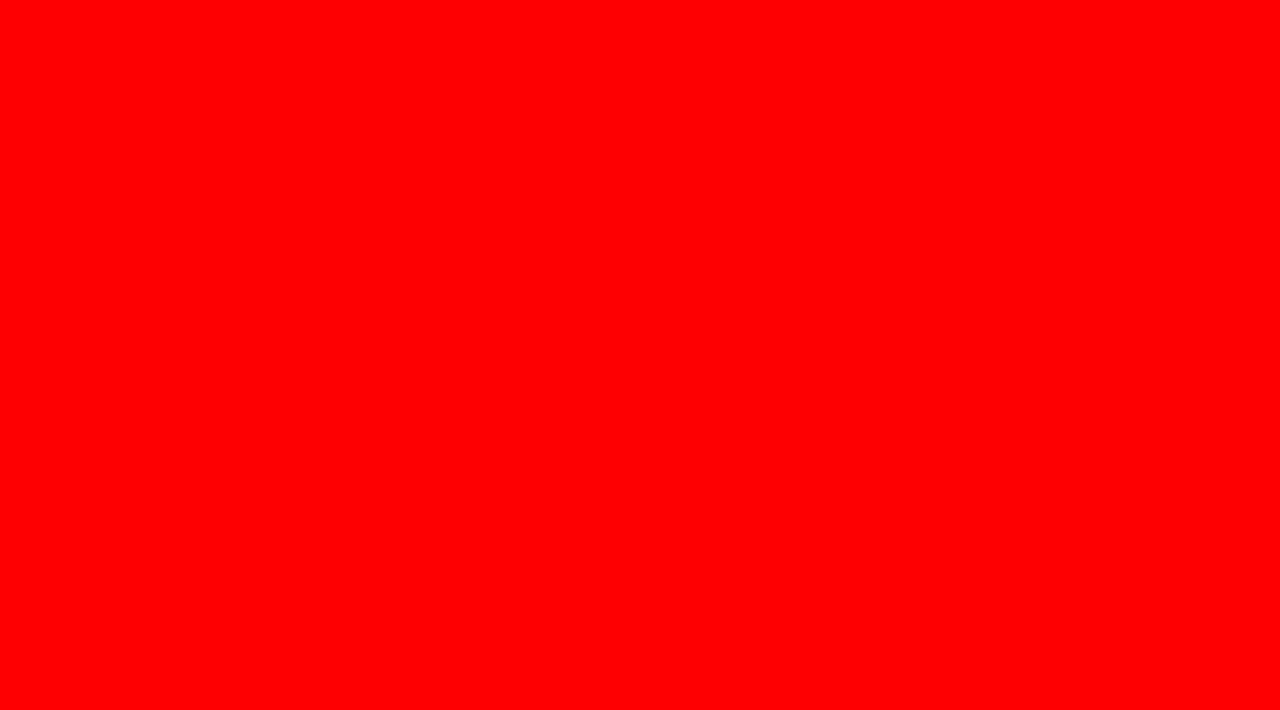
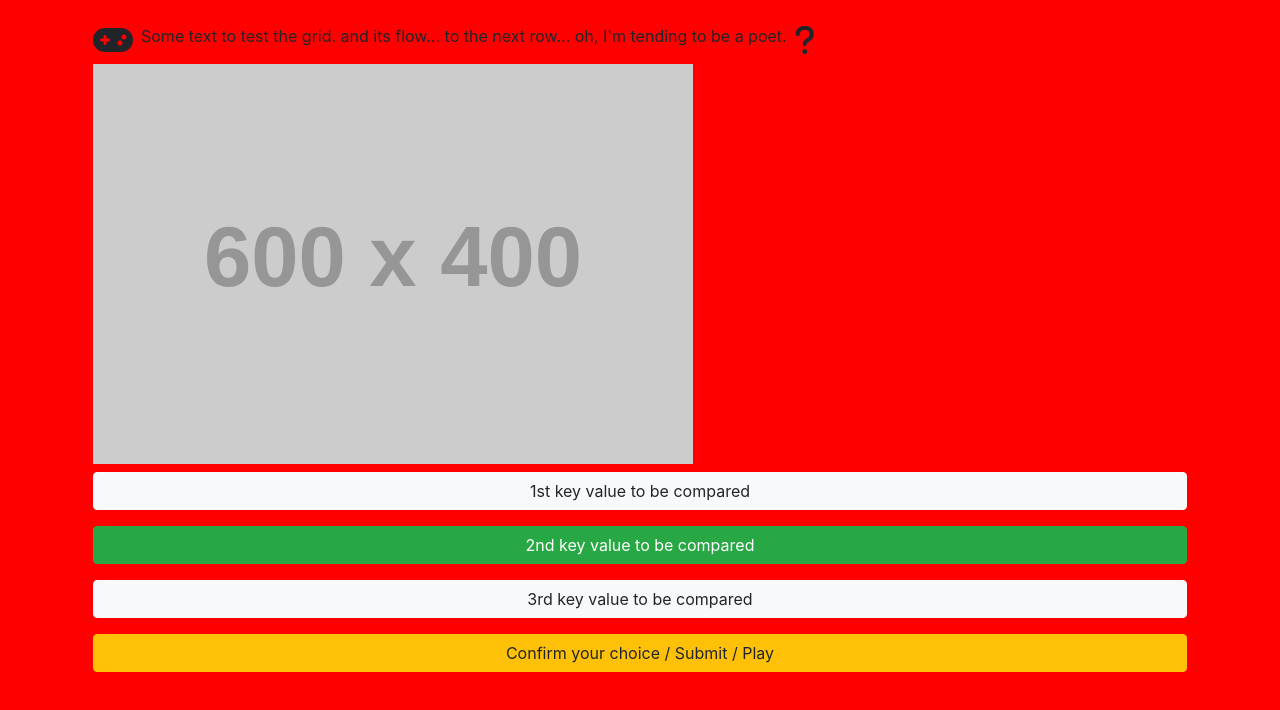
Before and after one commit to pgmdf/project1-game, a plain HTML site: page index.html in a window 1280 px wide. Drawn offline with nearby package versions, Linux system fonts and the light colour scheme; placeholder pictures from the web are drawn by us.

Commit message:
add basic structure in html, connect fontawesome and bootstrap

```diff
--- a/index.html
+++ b/index.html
@@ -1,13 +1,44 @@
 <!DOCTYPE html>
 <html lang="en">
+
 <head>
     <meta charset="UTF-8">
     <meta name="viewport" content="width=device-width, initial-scale=1.0">
+    <!-- Bootstrap CSS -->
+    <link rel="stylesheet" href="https://stackpath.bootstrapcdn.com/bootstrap/4.4.1/css/bootstrap.min.css"
+        integrity="sha384-Vkoo8x4CGsO3+Hhxv8T/Q5PaXtkKtu6ug5TOeNV6gBiFeWPGFN9MuhOf23Q9Ifjh" crossorigin="anonymous">
+
+    <!-- Fontawesome Kit -->
+    <script src="https://kit.fontawesome.com/dd87b5950b.js" crossorigin="anonymous"></script>
+    <!-- individual styles -->
     <link rel="stylesheet" href="../css/main.css">
     <title>Project 1</title>
 </head>
+
 <body>
+    <main>
+        <section id="meta-game-information" class="container">
+            <div class="col-xs-12 pl-2 pr-2 mt-4 d-flex flex-row">
+                <i class="fas fa-gamepad fa-2x"></i>
+                <p class="pl-2 pr-2">Some text to test the grid. and its flow... to the next row... oh, I'm tending to be a poet.</p>
+                <i class="fas fa-question fa-2x"></i>
 
+            </div>
+        </section>
+        <section id="game-section" class="container">
+            <div class="col-xs-12 pl-2 pr-2"><img
+                    src="https://dummyimage.com/600x400/000000/FFFFFF.png?text=KindOfTransport" alt=""
+                    class="img-fluid" />
+            </div>
+            <div class="col-xs-12 pl-2 pr-2 d-flex flex-column">
+                <button id="key-value-1" class="btn btn-light mt-2 mb-2">1st key value to be compared</button>
+                <button id="key-value-2" class="btn btn-success mt-2 mb-2">2nd key value to be compared</button>
+                <button id="key-value-3" class="btn btn-light mt-2 mb-2">3rd key value to be compared</button>
+                <button id="key-value-submit" class="btn btn-warning mt-2 mb-2">Confirm your choice / Submit / Play</button>
+            </div>
+        </section>
+    </main>
     <script type="text/javascript" src="../js/gamelogic.js"></script>
 </body>
+
 </html>
```
